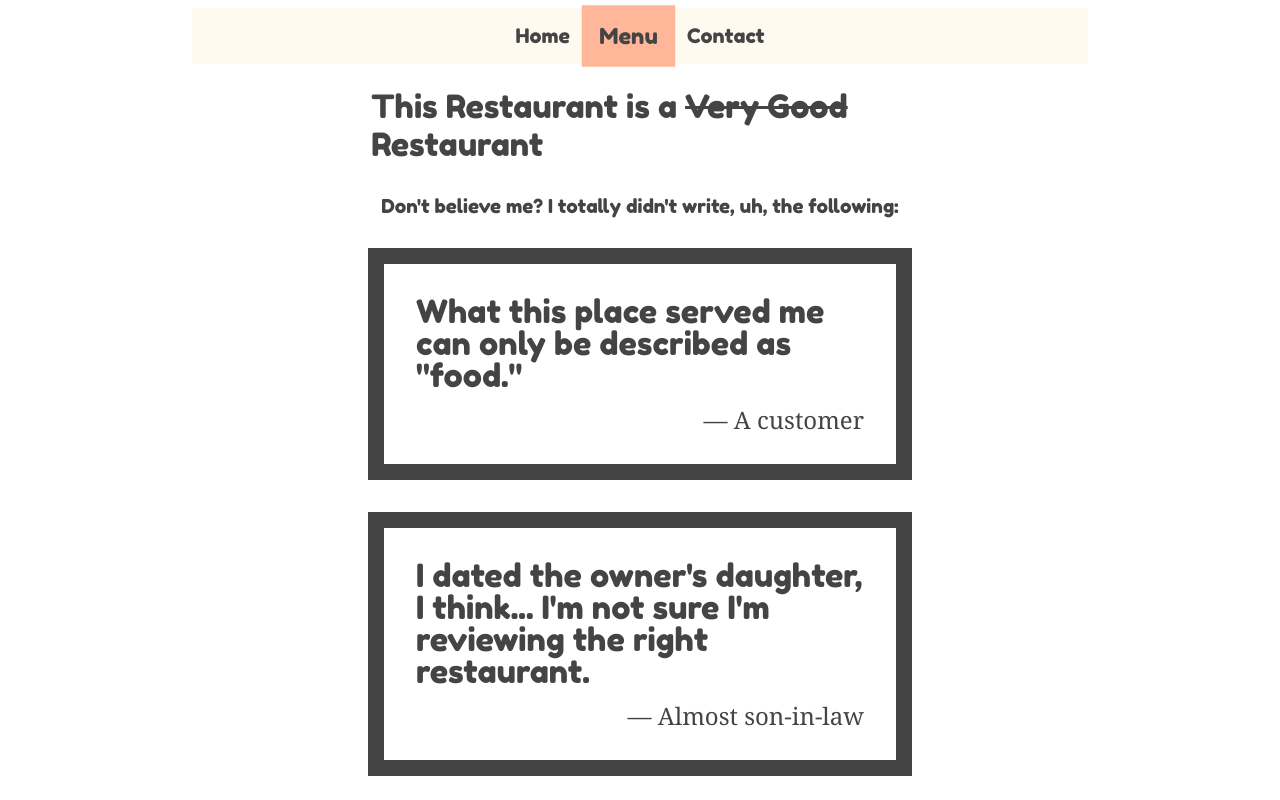
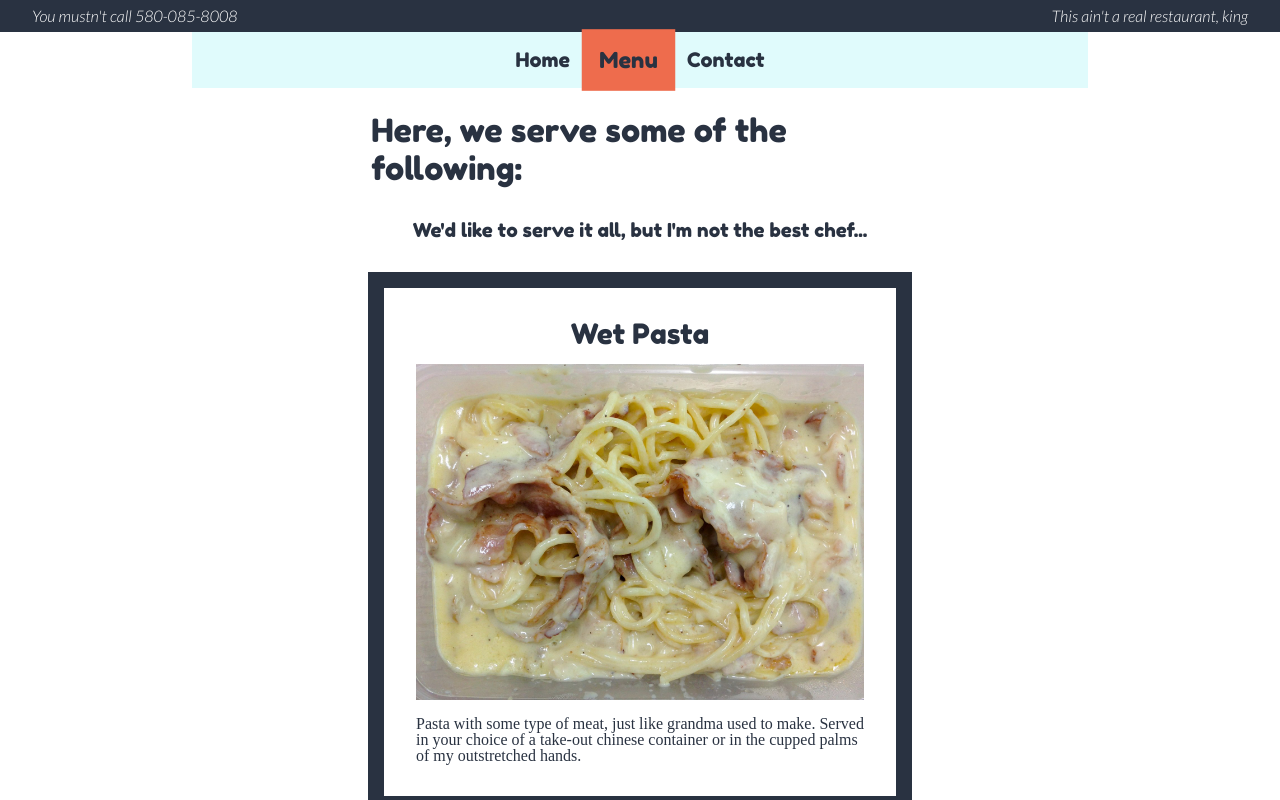
Before and after one commit to James-Loewen/restaurant-homepage, a website built with webpack: page dist/index.html in a window 1280 px wide. Both pictures are taken after a click on the button "Menu". Shown: the top 800 px of the page. Built offline with nearby package versions, Linux system fonts and the light colour scheme.

Commit message:
Add content for menu tab
I will come back to this project, but I'm getting tired of coming up
with silly copy just to pad the website. I feel like I've gotten some
good practice in with webpack and serving content from different .js
modules.

```diff
--- /dev/null
+++ b/src/home.js
@@ -0,0 +1,37 @@
+const generateHome = () => {
+
+  // Header h1 element:
+  const header = document.createElement('h1');
+  header.classList.id = 'home-heading';
+  header.innerHTML = "This Restaurant is a <span class=\"strike\">Very Good</span> Restaurant";
+
+  // Sub-heading h2 element:
+  const subHeading = document.createElement('h2');
+  subHeading.id = 'sub-heading';
+  subHeading.textContent = "Don't believe me? I totally didn't write, uh, the following:";
+
+  // Card div factory attempt:
+  function cardFactory(quote, source) {
+    // h3 quote
+    const quoteElem = document.createElement('h3');
+    quoteElem.classList.add('testimonial');
+    quoteElem.textContent = quote;
+
+    // span attributed to
+    const sourceElem = document.createElement('span');
+    sourceElem.classList.add('credit');
+    sourceElem.textContent = source;
+
+    const cardDiv = document.createElement('div');
+    cardDiv.classList.add('card');
+
+    cardDiv.appendChild(quoteElem);
+    cardDiv.appendChild(sourceElem);
+
+    return cardDiv;
+  }
+
+  return [header, subHeading, cardFactory('What this place served me can only be described as "food."', "A customer"), cardFactory("I dated the owner's daughter, I think... I'm not sure I'm reviewing the right restaurant.", "Almost son-in-law"), cardFactory("I don't really understand how this guy can afford to pay his bills...", "Greg, the landlord"), cardFactory("Meow.", "Local dumpster resident")];
+}
+
+export default generateHome
--- a/src/index.js
+++ b/src/index.js
@@ -1,15 +1,28 @@
 import './style.css';
+import generateHome from './home';
+import generateMenu from './menu';
 
+const content = document.querySelector('#content');
 const btns = document.querySelectorAll('button');
+const homeTab = document.querySelector('#home-tab');
+const menuTab = document.querySelector('#menu-tab');
+const contactTab = document.querySelector('#contact-tab');
+
+const tabIds = {
+  'home-tab': generateHome(),
+  'menu-tab': generateMenu(),
+}
 
 btns.forEach(btn => {
   btn.addEventListener('click', (e) => {
     btns.forEach(btn => {
       btn.classList.remove('active');
-    })
+    });
     e.target.classList.add('active');
+    content.innerHTML = '';
+    tabIds[e.target.id].forEach(elem => content.appendChild(elem));
     console.log(e.target.id);
-  })
-})
+  });
+});
 
-// homeTab.addEventListener('click', (e) => alert(e.target.id));
+generateHome().forEach(elem => content.appendChild(elem));
--- /dev/null
+++ b/src/menu.js
@@ -0,0 +1,47 @@
+import uglyPasta from './ugly-pasta.jpg';
+
+const generateMenu = () => {
+
+  // Header h1 element:
+  const header = document.createElement('h1');
+  header.classList.id = 'home-heading';
+  header.innerHTML = "Here, we serve some of the following:";
+
+  // Sub-heading h2 element:
+  const subHeading = document.createElement('h2');
+  subHeading.id = 'sub-heading';
+  subHeading.textContent = "We'd like to serve it all, but I'm not the best chef...";
+
+  // Div factory, baby:
+  const cardFactory = (imageSrc, imageAltText, name, description) => {
+    // Image:
+    const foodImg = new Image();
+    foodImg.src = imageSrc;
+    foodImg.classList.add('menu-image');
+    foodImg.imageAltText = imageAltText;
+
+    // Item Name:
+    const menuItem = document.createElement('h3');
+    menuItem.classList.add('menu-item');
+    menuItem.textContent = name;
+
+    // Item Description:
+    const itemDescription = document.createElement('p');
+    itemDescription.classList.add('menu-description');
+    itemDescription.textContent = description;
+
+    // Card:
+    const foodCard = document.createElement('div');
+    foodCard.classList.add('card');
+
+    foodCard.appendChild(menuItem);
+    foodCard.appendChild(foodImg);
+    foodCard.appendChild(itemDescription);
+
+    return foodCard;
+  }
+
+  return [header, subHeading, cardFactory(uglyPasta, "A picture of some ugly, wet pasta", "Wet Pasta", "Pasta with some type of meat, just like grandma used to make. Served in your choice of a take-out chinese container or in the cupped palms of my outstretched hands.")];
+}
+
+export default generateMenu;
--- a/src/style.css
+++ b/src/style.css
@@ -38,9 +38,11 @@ ol, ul {
 /* End reset */
 
 @font-face {
-  font-family: "Lobster";
-  src: url("./Lobster-Regular.ttf");
+  font-family: "Lato Light Italic";
+  /* font-style: italic; */
+  src: url("./Lato-LightItalic.ttf");
 }
+
 
 @font-face {
   font-family: "Fredoka One";
@@ -48,7 +50,11 @@ ol, ul {
 }
 
 :root {
-  --fc-black: #444;
+  --fc-black: #293241;
+  --accent-clr: #EE6C4D;
+  --brand-clr: #98C1D9;
+  --brand-clr-light: #E0FBFC;
+  --brand-clr-dark: #3D5A80;
 }
 
 body {
@@ -59,12 +65,22 @@ body {
   display: flex;
 }
 
+.top-bar {
+  font-family: "Lato Light Italic";
+  padding: .5rem 2em;
+  background-color: var(--fc-black);
+  color: #FFF;
+  justify-content: space-between;
+}
+
 main {
   flex-direction: column;
   gap: 1.5em;
   margin: auto;
+  padding-bottom: 2rem;
   max-width: 70%;
   align-items: center;
+  /* border: 2px solid var(--brand-clr-dark); */
 }
 
 .nav-container {
@@ -72,9 +88,9 @@ main {
 }
 
 .nav {
-  margin-top: .5rem;
+  /* margin-top: .5rem; */
   justify-content: center;
-  background-color: floralwhite;
+  background-color: var(--brand-clr-light);
 }
 
 .nav li button {
@@ -82,7 +98,7 @@ main {
   font-size: 1.25rem;
   font-family: "Fredoka One";
   color: var(--fc-black);
-  background-color: FloralWhite;
+  background-color: var(--brand-clr-light);
   padding: 1rem;
   border: none;
 }
@@ -90,12 +106,13 @@ main {
 .nav li button:hover,
 .nav li button.active {
   /* background-color: lightsalmon; */
-  background-color: hsl(17, 100%, 80%);
+  background-color: var(--accent-clr);
   transform: scale(1.1);
   /* border-radius: .25rem; */
 }
 
 #content {
+  width: 100%;
   flex-direction: column;
   gap: 2em;
   align-items: center;
@@ -108,7 +125,7 @@ h1 {
   line-height: 1.2;
 }
 
-#testies-heading {
+#sub-heading {
   font-family: "Fredoka One";
   font-size: 1.2rem;
   max-width: 60%;
@@ -126,7 +143,7 @@ h1 {
   gap: 1rem;
   justify-content: center;
   align-items: center;
-  max-width: 50%;
+  width: 50%;
   /* height: 250px; */
   border: 1rem solid var(--fc-black);
 }
@@ -145,3 +162,18 @@ h1 {
 .credit::before {
   content: "— ";
 }
+
+.menu-item {
+  margin: 0;
+  font-family: "Fredoka One";
+  font-size: 1.75rem;
+}
+
+.menu-image {
+  max-width: 100%;
+  height: auto;
+}
+
+.menu-description {
+
+}
--- a/webpack.config.js
+++ b/webpack.config.js
@@ -1,7 +1,10 @@
 const path = require('path');
 
 module.exports = {
-  entry: './src/index.js',
+  entry: [
+    './src/index.js',
+    './src/home.js'
+  ],
   output: {
     filename: 'main.js',
     path: path.resolve(__dirname, 'dist'),
@@ -15,7 +18,11 @@ module.exports = {
       {
         test: /\.ttf$/i,
         type: "asset/resource"
-      }
+      },
+      {
+        test: /\.(png|svg|jpg|jpeg|gif)$/i,
+        type: 'asset/resource',
+      },
     ],
   },
 };
```
Also changed, not shown: dist/184fc1743caeea04e034.jpg (added), dist/2ab4bcfa3baa5fad127e.png (added), dist/3f5c92cfe57f03ac986f.svg (added), dist/42a616fcfc8a08caef71.ttf (added), dist/4310bbed01b37dfcee98.ttf (added), dist/906ecfc1f09c825b2558.svg (added), dist/fc5dda48f77fba1955b4.svg (added), dist/index.html, dist/main.js, src/Lato-Light.ttf (added), src/Lato-LightItalic.ttf (added), src/Lato-ThinItalic.ttf (added), src/silverware.svg (added), src/ugly-pasta.jpg (added).
